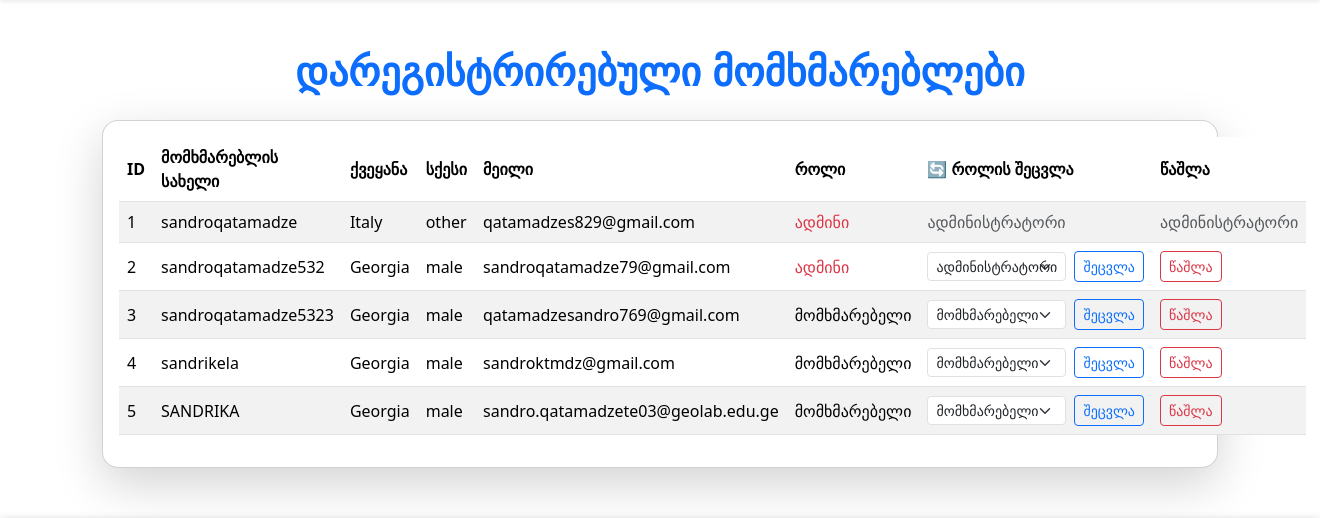
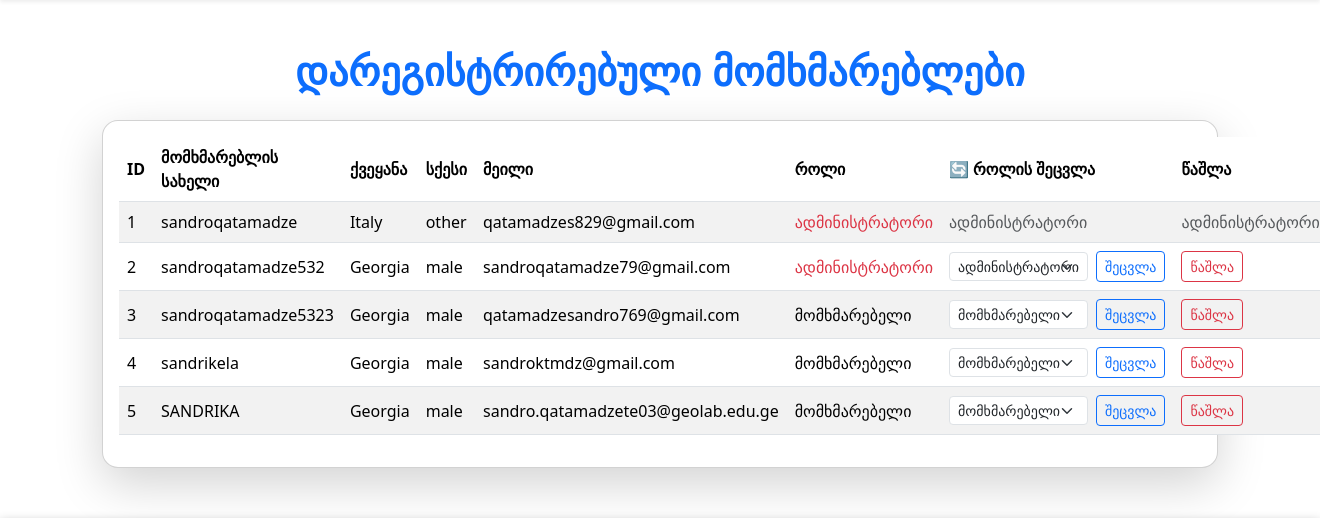
Before and after one commit to SANDRICKSON/vefxistyaosani, a Flask app: page /admin/users in a window 1320 px wide. Shown: the part 87-605 px from the top of the page. Run offline with Flask 3, Linux system fonts and the light colour scheme; a user stored in the database is signed in; some web fonts are replaced.

Commit message:
Update admin_users.html

```diff
--- a/templates/admin_users.html
+++ b/templates/admin_users.html
@@ -31,7 +31,7 @@
 
                     <td>
                         {% if user.role == 'admin' %}
-                        <span class="text-danger">ადმინი</span>
+                        <span class="text-danger">ადმინისტრატორი</span>
                         {% else %}
                         <span>მომხმარებელი</span>
                         {% endif %}
```
